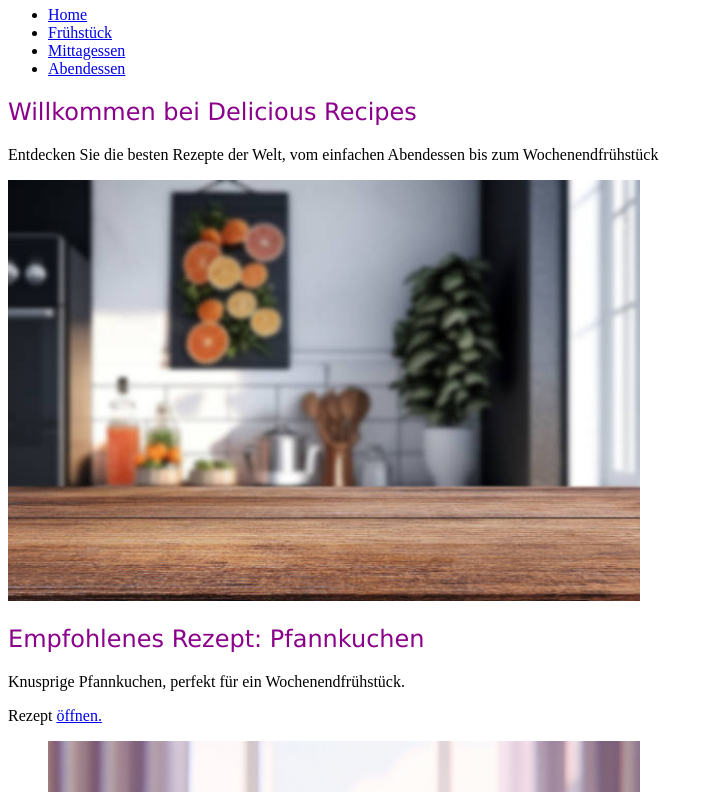
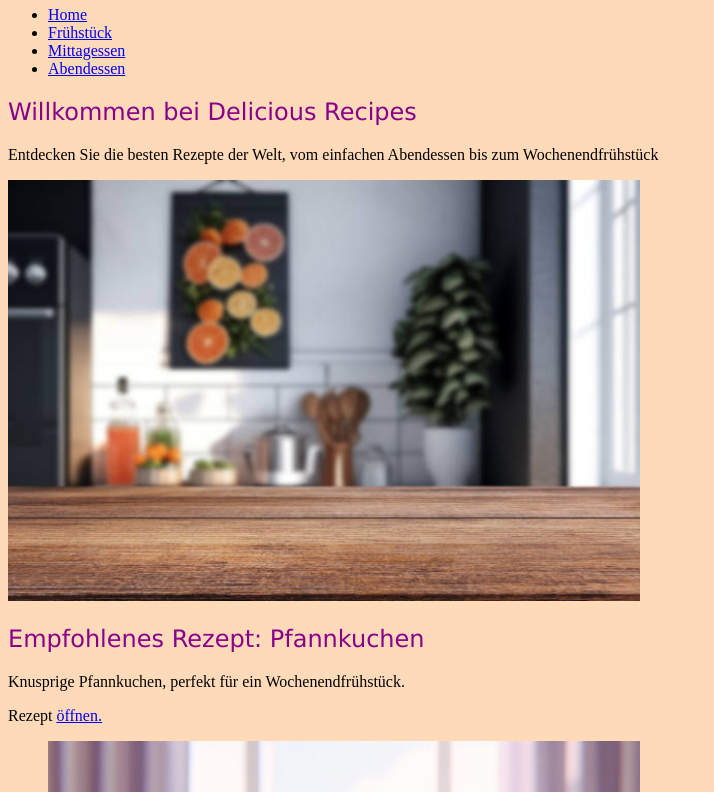
Before and after one commit to Gulcan82/recipe_book, a plain HTML site: page index.html in a window 1280 px wide. Shown: the part 75-867 px from the top of the page, without its empty margins (0-714 px from the left). Drawn offline with Linux system fonts and the light colour scheme.

Commit message:
Adding a background color.

```diff
--- a/styles.css
+++ b/styles.css
@@ -2,6 +2,10 @@ h1 {
     color: green;
     font-family: 'Lucida Sans', 'Lucida Sans Regular', 'Lucida Grande', 'Lucida Sans Unicode', Geneva, Verdana, sans-serif;
     font-variant: small-caps;
+}
+
+* {
+    background-color: peachpuff;
 }
 
 h2 {
```
